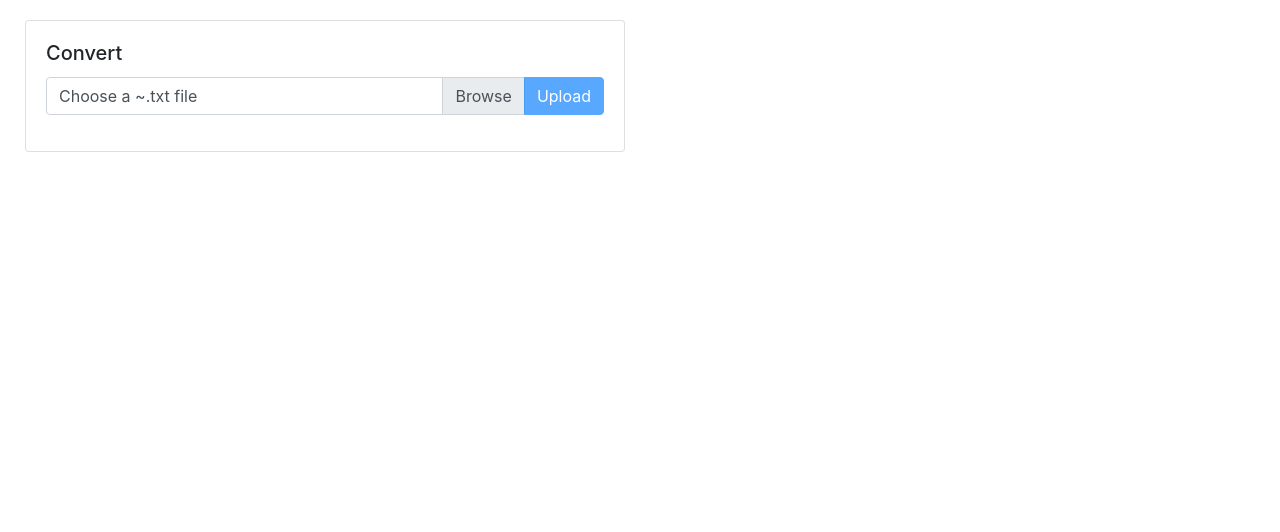
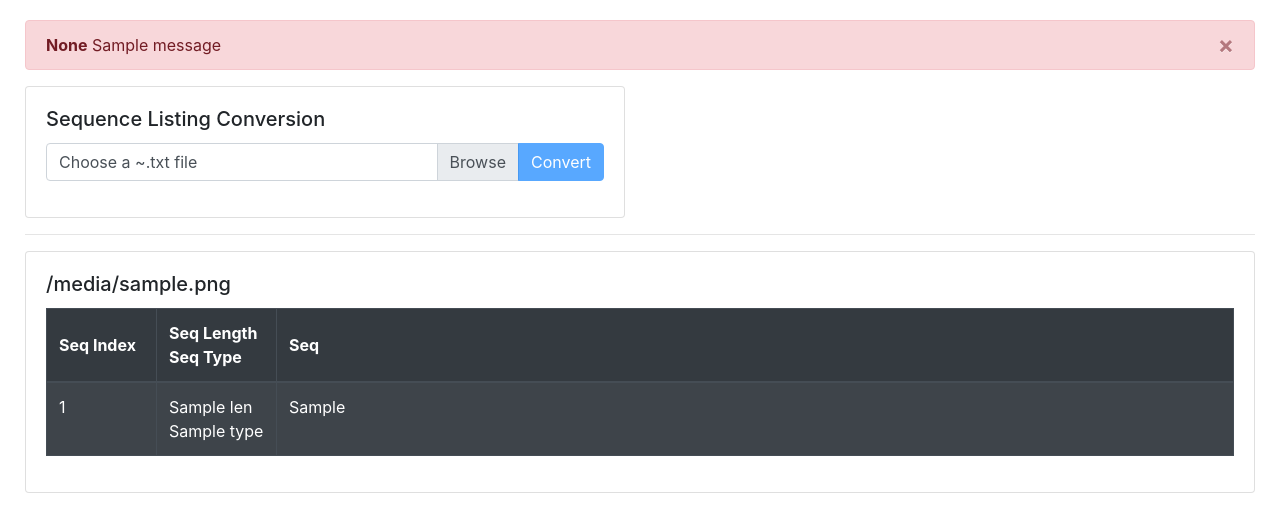
Before and after one commit to CutestPiglet/saint_island, a Django app: template chufang/templates/chufang/index.html in a window 1280 px wide. Shown: the top 532 px of the page. Run offline with Django 3.2, Linux system fonts and the light colour scheme; the template is opened without the code that fills it: most values are stand-ins (such as "Sample title", 1, 10 or a date in 2020); one stand-in notice (Sample message) is shown; some libraries are stand-ins or nearby versions.

Commit message:
Add sequence listing conversion function

```diff
--- a/chufang/templates/chufang/index.html
+++ b/chufang/templates/chufang/index.html
@@ -1,4 +1,16 @@
 {% extends 'chufang/base.html' %}
+{% load chufang %}
+
+{% block styles %}
+    <style>
+        th {
+            vertical-align: middle !important;
+        }
+        td {
+            vertical-align: top !important;
+        }
+    </style>
+{% endblock styles %}
 
 {% block scripts %}
     <script>
@@ -17,11 +29,22 @@
 {% endblock scripts %}
 
 {% block main_content %}
+
+    {% for message in messages %}
+        <div class="alert alert-danger alert-dismissible" role="alert">
+            <strong>{{ message.extra_tags }}</strong>
+            {{ message }}
+            <button type="button" class="close" data-dismiss="alert" aria-label="Close">
+                <span aria-hidden="true">&times;</span>
+            </button>
+        </div>
+    {% endfor %}
+
     <div class="row">
         <div class="col-md-6">
             <div class="card">
                 <div class="card-body">
-                    <h5 class="card-title">Convert</h5>
+                    <h5 class="card-title">Sequence Listing Conversion</h5>
                     <form method="POST" enctype="multipart/form-data" id="upload-file-form">
                         {% csrf_token %}
                         <div class="input-group mb-3">
@@ -30,7 +53,7 @@
                                 <label class="custom-file-label" for="custom-file">Choose a ~.txt file</label>
                             </div>
                             <div class="input-group-append">
-                                <input class="btn btn-primary" type="submit" value="Upload" id="upload-file" form="upload-file-form" disabled>
+                                <input class="btn btn-primary" type="submit" value="Convert" id="upload-file" form="upload-file-form" disabled>
                             </div>
                         </div>
                     </form>
@@ -38,4 +61,51 @@
             </div>
         </div>
     </div>
+
+    {% if seq_dict %}
+        <hr>
+        <div class="row">
+            <div class="col-md-12">
+                <div class="card">
+                    <div class="card-body">
+                        <h5 class="card-title">{{ filename }}</h5>
+                        <table class="table table-striped table-dark table-bordered" style="table-layout: fixed">
+                            <thead>
+                                <th style="width: 110px">Seq Index</th>
+                                <th style="width: 120px">
+                                    Seq Length<br>Seq Type
+                                </th>
+                                <th>Seq</th>
+                            </thead>
+                            <tbody>
+                                <tbody>
+                                    {% for index, seq_content in seq_dict.items %}
+                                        <tr>
+                                            <td>{{ index }}</td>
+                                            <td>
+                                                {{ seq_content.len }}<br>{{ seq_content.type }}
+                                            </td>
+                                            <td style="overflow-wrap: break-word">
+                                                {% if seq_content.dna_or_rna_seq %}
+                                                    {{ seq_content.dna_or_rna_seq }}
+                                                    {% if seq_content.prt_seq %}
+                                                        <hr>
+                                                        <b>PRT</b><br>
+                                                        {% mark_unknown_prt_abbreviation seq_content.prt_seq %}
+                                                    {% endif %}
+                                                {% elif seq_content.prt_seq %}
+                                                    {% mark_unknown_prt_abbreviation seq_content.prt_seq %}
+                                                {% endif %}
+                                            </td>
+                                        </tr>
+                                    {% endfor %}
+                                </tbody>
+                            </tbody>
+                        </table>
+                    </div>
+                </div>
+            </div>
+        </div>
+    {% endif %}
+
 {% endblock main_content %}
```
Also changed, not shown: chufang/templatetags/chufang.py (added, +10 -0 lines), chufang/utils.py (+48 -0 lines), chufang/views.py (+14 -3 lines), chufang/templatetags/__init__.py (added).
